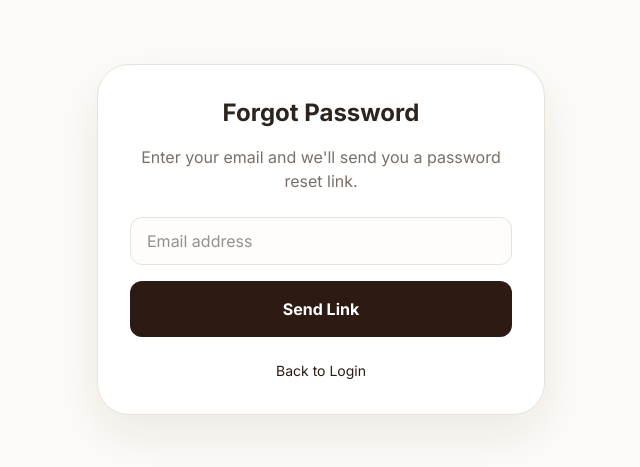
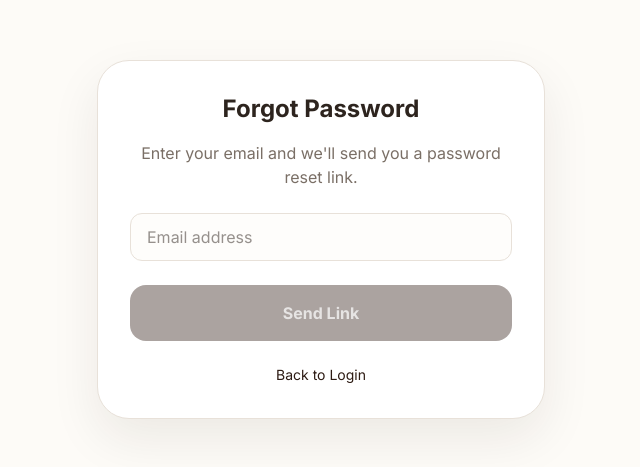
Before and after one commit to LmOpe/creda-web, a React (Vite) app: page /forgot-password in a window 1280 px wide. Shown: the part 161-628 px from the top of the page, without its empty margins (319-959 px from the left). Built offline with nearby package versions, Linux system fonts and the light colour scheme; no server answers.

Commit message:
feat: improve form validation and error handling in Login and Request Code pages; enhance user feedback

```diff
--- a/src/pages/auth/LoginPage.tsx
+++ b/src/pages/auth/LoginPage.tsx
@@ -24,14 +24,13 @@ export default function LoginPage() {
     }));
   };
 
+  const isEmailValid = /^[^\s@]+@[^\s@]+\.[^\s@]+$/.test(form.email);
+
+  const isFormValid =
+    isEmailValid && form.password.trim().length > 6 && !loading;
+
   const handleSubmit = async (e: React.FormEvent<HTMLFormElement>) => {
     e.preventDefault();
-
-    if (!form.email || !form.password) {
-      setError("Email and password are required.");
-      return;
-    }
-
     setLoading(true);
     setError(null);
 
@@ -148,7 +147,7 @@ export default function LoginPage() {
                   </span>
                 </button>
               </div>
-                      </div>
+            </div>
 
             {/* Forgot Password */}
             <div className="text-right">
@@ -171,11 +170,20 @@ export default function LoginPage() {
             {/* Submit Button */}
             <button
               type="submit"
-              disabled={loading}
-              className="w-full h-14 bg-brown hover:bg-brown-light text-white font-bold rounded-2xl shadow-lg shadow-brown/25 transition-all active:scale-[0.98] mt-2 flex items-center justify-center gap-2 disabled:opacity-60"
+              disabled={!isFormValid}
+              className={`
+    w-full h-14 font-bold rounded-2xl mt-2
+    flex items-center justify-center gap-2
+    transition-all
+    ${
+      isFormValid
+        ? "bg-brown hover:bg-brown-light text-white shadow-lg shadow-brown/25 active:scale-[0.98]"
+        : "bg-brown/40 text-white/70 cursor-not-allowed shadow-none"
+    }
+  `}
             >
               {loading ? "Signing in..." : "Sign In"}
-              {!loading && (
+              {!loading && isFormValid && (
                 <span className="material-symbols-outlined text-xl">login</span>
               )}
             </button>
--- a/src/pages/auth/RequestCodePage.tsx
+++ b/src/pages/auth/RequestCodePage.tsx
@@ -9,11 +9,7 @@ type Props = {
   intent: "EmailVerification" | "PasswordReset";
 };
 
-export default function RequestCodePage({
-  title,
-  description,
-  intent,
-}: Props) {
+export default function RequestCodePage({ title, description, intent }: Props) {
   const navigate = useNavigate();
 
   const [email, setEmail] = useState("");
@@ -21,15 +17,12 @@ export default function RequestCodePage({
   const [message, setMessage] = useState<string | null>(null);
   const [fieldError, setFieldError] = useState<string | null>(null);
 
+  const isFormValid = /^[^\s@]+@[^\s@]+\.[^\s@]+$/.test(email) && !loading;
+
   const handleSubmit = async (e: React.FormEvent) => {
     e.preventDefault();
     setMessage(null);
     setFieldError(null);
-
-    if (!email) {
-      setFieldError("Email is required.");
-      return;
-    }
 
     setLoading(true);
 
@@ -58,13 +51,9 @@ export default function RequestCodePage({
   return (
     <div className="min-h-screen flex flex-col items-center justify-center p-4 bg-milk">
       <div className="w-full max-w-md bg-white rounded-[2rem] shadow-[0_20px_50px_rgba(44,24,16,0.08)] p-8 border border-border-soft text-center">
-        <h1 className="text-2xl font-bold text-text-main mb-4">
-          {title}
-        </h1>
+        <h1 className="text-2xl font-bold text-text-main mb-4">{title}</h1>
 
-        <p className="text-text-muted mb-6">
-          {description}
-        </p>
+        <p className="text-text-muted mb-6">{description}</p>
 
         <form onSubmit={handleSubmit} className="flex flex-col gap-4">
           <input
@@ -75,24 +64,27 @@ export default function RequestCodePage({
             className="w-full h-12 px-4 rounded-xl bg-milk/50 border border-border-soft focus:ring-2 focus:ring-brown outline-none"
           />
 
-          {fieldError && (
-            <p className="text-xs text-danger">{fieldError}</p>
-          )}
+          {fieldError && <p className="text-xs text-danger">{fieldError}</p>}
 
           <button
             type="submit"
-            disabled={loading}
-            className="w-full h-14 bg-brown text-white font-bold rounded-xl active:scale-[0.98] transition-all disabled:opacity-60"
+            disabled={!isFormValid}
+            className={`
+              w-full h-14 font-bold rounded-2xl mt-2
+              flex items-center justify-center gap-2
+              transition-all
+              ${
+                isFormValid
+                  ? "bg-brown hover:bg-brown-light text-white shadow-lg shadow-brown/25 active:scale-[0.98]"
+                  : "bg-brown/40 text-white/70 cursor-not-allowed shadow-none"
+              }
+            `}
           >
             {loading ? "Sending..." : "Send Link"}
           </button>
         </form>
 
-        {message && (
-          <p className="text-sm text-text-main mt-4">
-            {message}
-          </p>
-        )}
+        {message && <p className="text-sm text-text-main mt-4">{message}</p>}
 
         <button
           onClick={() => navigate("/login")}
```
